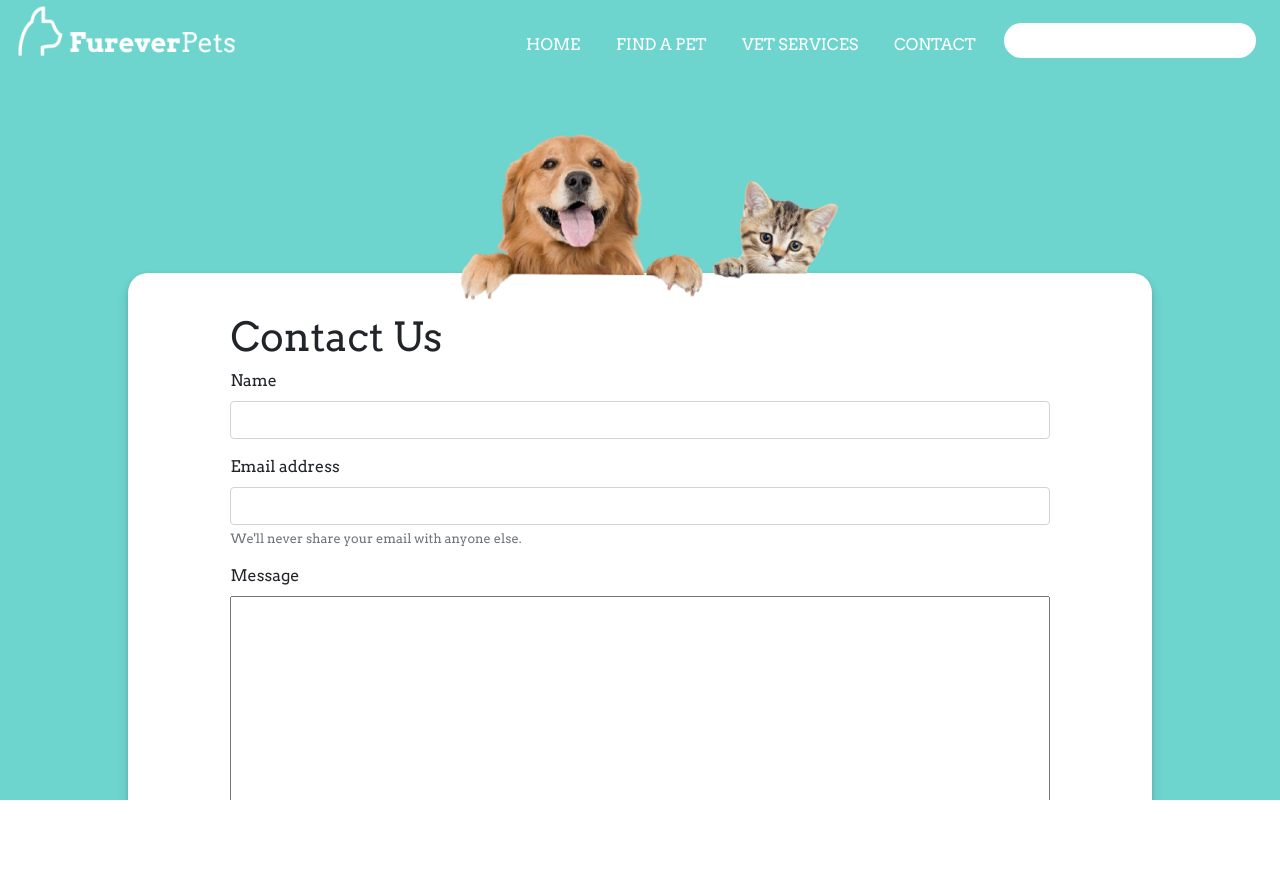
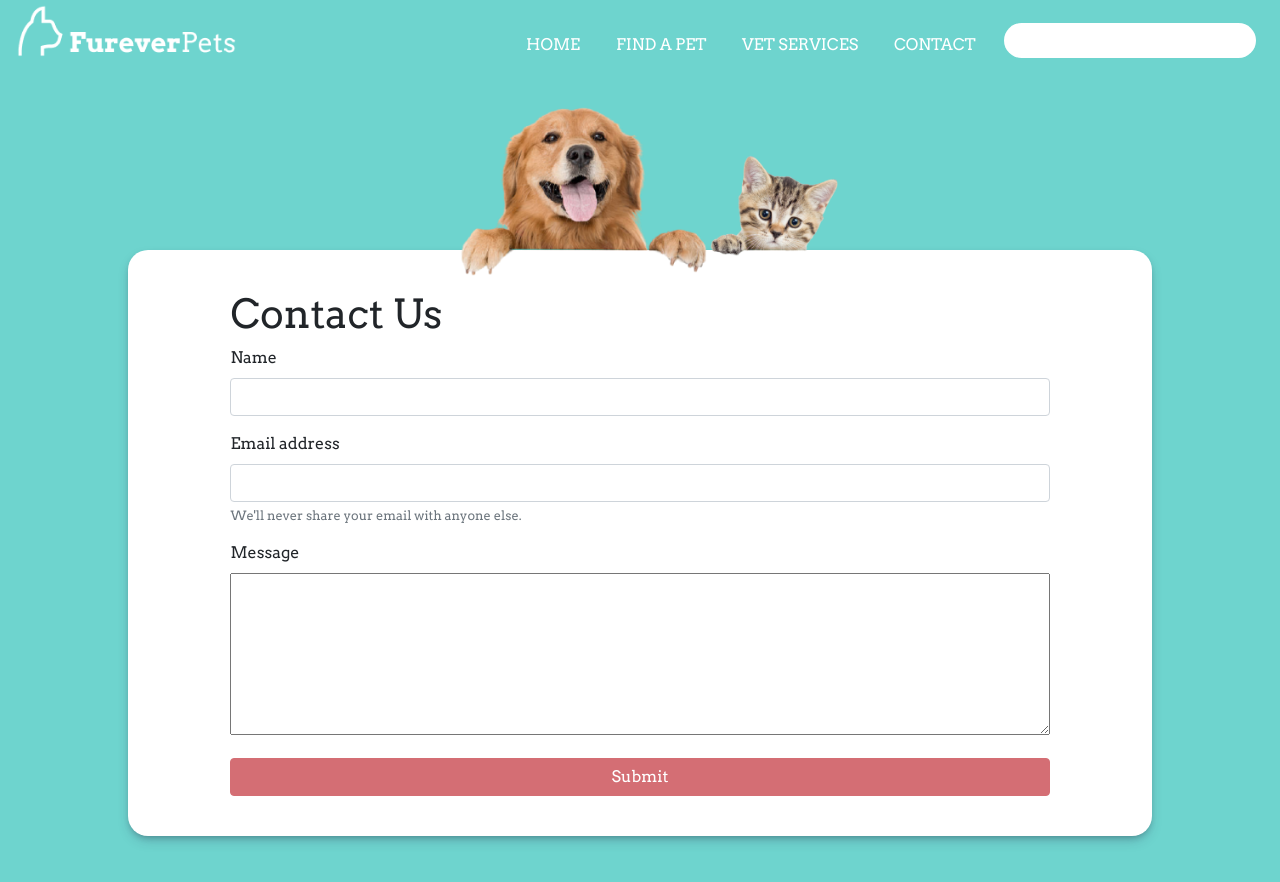
Before and after one commit to tom318267/furever-pets, a React (Create React App) app: page /contact in a window 1280 px wide. Shown: the top 882 px of the page. Before the commit the page ends 800 px from the top, so only its background shows below. Built offline with nearby package versions, Linux system fonts and the light colour scheme.

Commit message:
adjust contact page

```diff
--- a/src/App.scss
+++ b/src/App.scss
@@ -8,10 +8,10 @@
   background-size: cover;
   width: 100vw;
   min-height: 100vh;
-  position: relative;
+  // position: relative;
 
   .overlay {
-    position: absolute;
+    // position: absolute;
     overflow-x: hidden;
     top: 0;
     left: 0;
--- a/src/components/Contact/Contact.js
+++ b/src/components/Contact/Contact.js
@@ -30,7 +30,7 @@ const Contact = () => {
           </div>
           <div class="form-group">
             <label for="body">Message</label>
-            <textarea name="" id="body" cols="30" rows="10"></textarea>
+            <textarea id="body" cols="30" rows="5"></textarea>
           </div>
 
           <button type="submit" class="btn btn-primary">
--- a/src/components/Contact/Contact.scss
+++ b/src/components/Contact/Contact.scss
@@ -3,7 +3,7 @@
   height: 100vh;
   background-color: #6ed4ce;
   margin-top: -361px;
-  padding-top: 553px;
+  padding-top: 530px;
   padding-bottom: 850px;
   font-family: "Arvo", serif;
   position: relative;
@@ -25,7 +25,7 @@
       img {
         position: absolute;
         width: 430px;
-        bottom: 521px;
+        bottom: 441px;
 
         z-index: -1;
       }
@@ -36,8 +36,11 @@
     width: 80%;
     margin: 0 auto;
 
-    textarea {
-      width: 100%;
+    .form-group {
+      textarea {
+        width: 100%;
+        padding: 20px;
+      }
     }
 
     .btn-primary {
--- a/src/components/Spinner/Spinner.scss
+++ b/src/components/Spinner/Spinner.scss
@@ -1,6 +1,7 @@
 .Spinner {
   text-align: center;
   margin-top: 200px;
+  padding-bottom: 400px;
 
   .spinner-container {
     .loading {
--- a/src/components/Vetpage/Vetpage.js
+++ b/src/components/Vetpage/Vetpage.js
@@ -6,6 +6,7 @@ import "./Vetpage.scss";
 const Vetpage = () => {
   return (
     <div className="Vetpage">
+      <div className="vet-overlay">
         <div className="container">
           <img className="vet" src={vet} alt="vet" />
           <div className="header-container">
@@ -19,6 +20,7 @@ const Vetpage = () => {
         </div>
         <img className="wave" src={wave} alt="wave" />
       </div>
+    </div>
   );
 };
 
--- a/src/components/Vetpage/Vetpage.scss
+++ b/src/components/Vetpage/Vetpage.scss
@@ -1,14 +1,19 @@
 .Vetpage {
   width: 100vw;
   height: auto;
-  background-color: #9fd772;
   margin-top: -361px;
-  padding-bottom: 350px;
   position: relative;
+  font-family: "Arvo", serif;
+
+  .vet-overlay {
+    background: url("../../assets/medical.png");
+    padding-bottom: 350px;
+  }
 
   .container {
     padding-top: 455px;
     display: flex;
+
     .vet {
       width: 400px;
       align-self: center;
```
Also changed, not shown: src/assets/catdog.png, src/assets/medical.png (added). Lines whose indentation alone changed are shown as unchanged.
